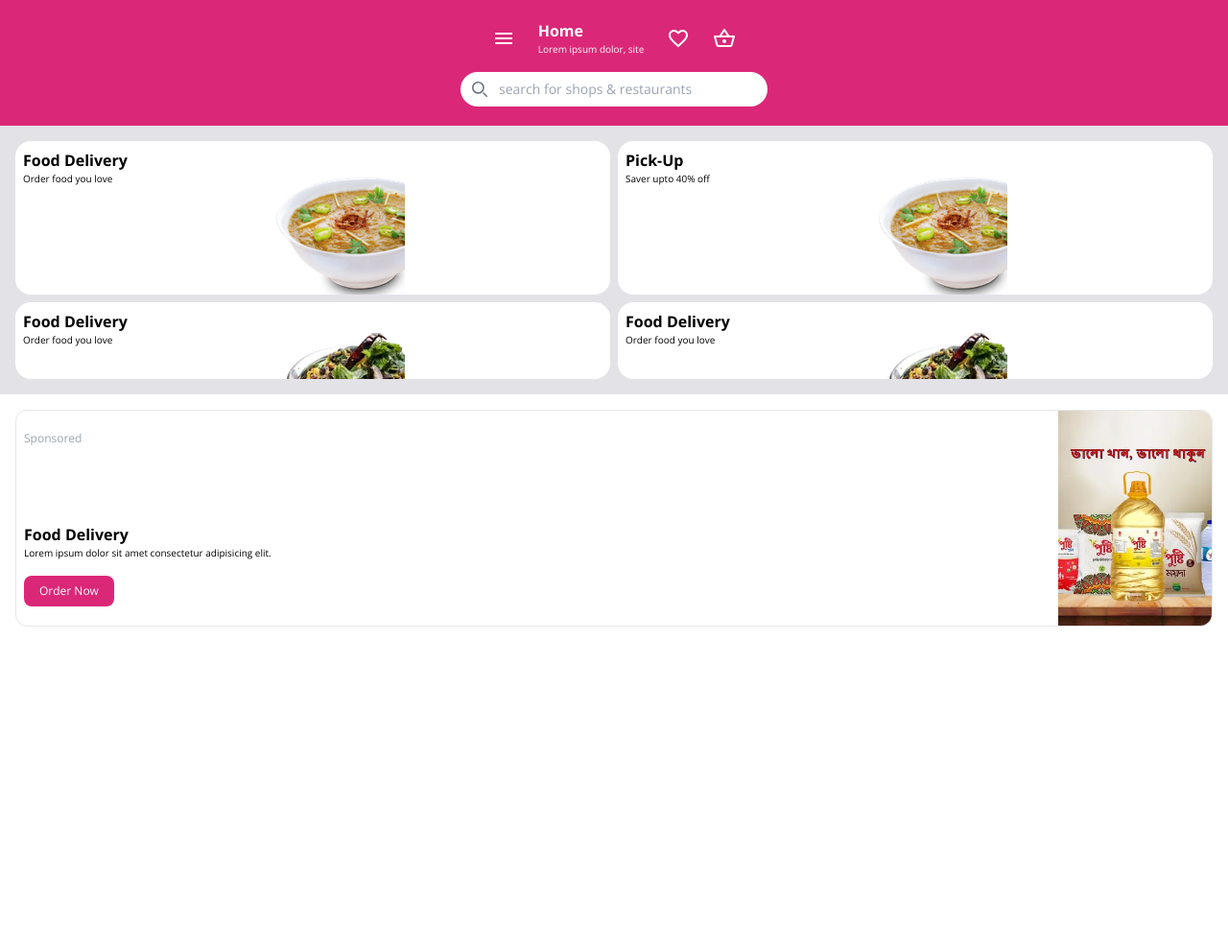
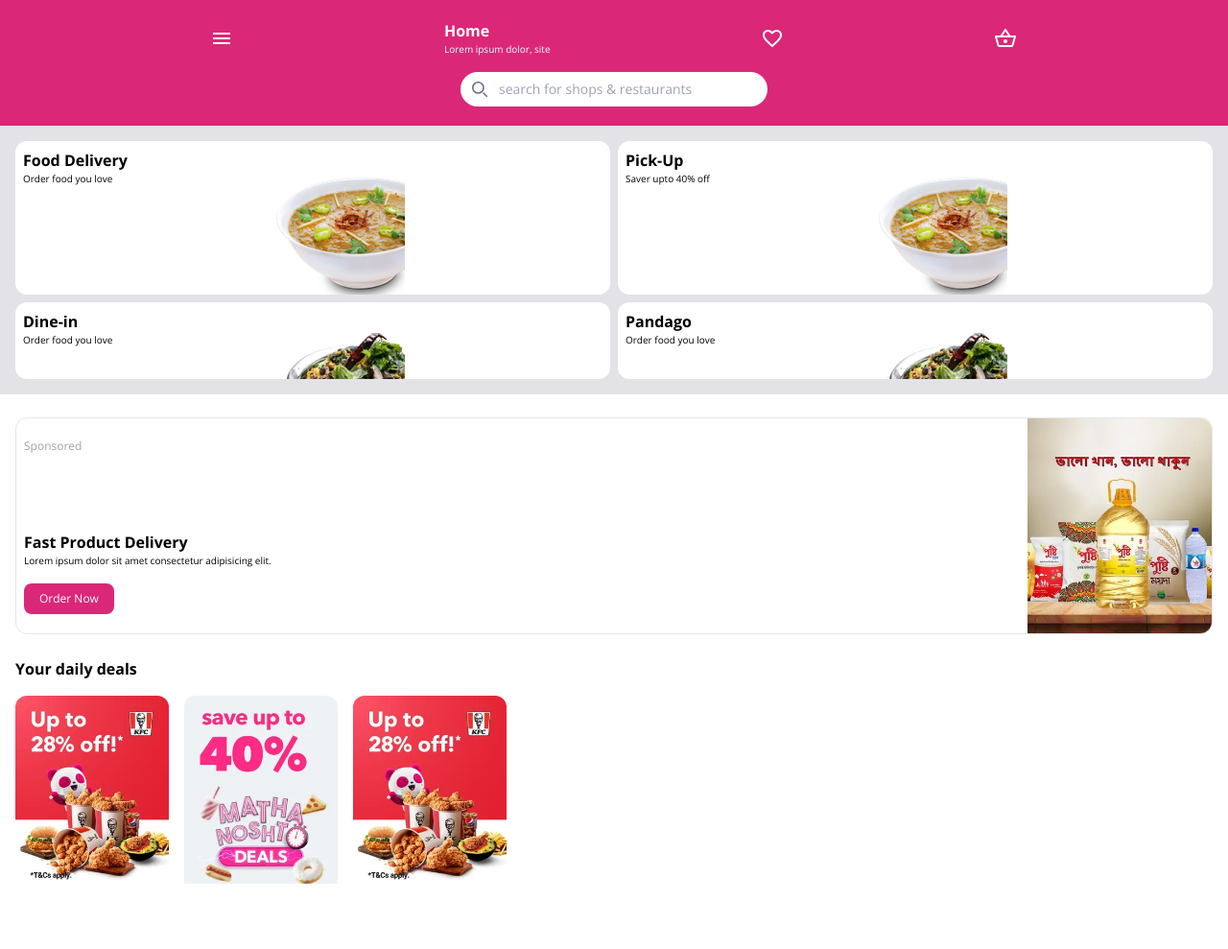
Before and after one commit to Jubayer-K/food-panda-page, a plain HTML site: page index.html in a window 1280 px wide. Shown: the whole page at 96% size. Before the commit the page ends 800 px from the top, so only its background shows below. Drawn offline with nearby package versions, Linux system fonts and the light colour scheme.

Commit message:
added daily deals  section

```diff
--- a/index.html
+++ b/index.html
@@ -18,9 +18,8 @@
 <body class="font-openSans">
     <header>
 
-        <nav class="bg-pink-600 py-5">
-            <div class="flex-col flex justify-center items-center">
-                <div class="text-white flex items-center justify-center gap-6 ">
+        <nav class="bg-pink-600 py-5 flex flex-col">
+            <div class="text-white flex items-center justify-evenly ">
                 <div>
                     <svg class="w-6" xmlns="http://www.w3.org/2000/svg" viewBox="0 0 24 24">
                         <path fill="currentColor" d="M3 6h18v2H3zm0 5h18v2H3zm0 5h18v2H3z" />
@@ -43,39 +42,38 @@
                     </svg>
                 </div>
             </div>
-                <div class="max-w-md mx-auto mt-4">
+            <!-- searchbar -->
+            <div class="max-w-md mx-auto mt-4 text-center">
                 <div class="relative">
                     <div class="absolute inset-y-0 start-0 flex items-center ps-3 pointer-events-none">
-                            <svg class="w-4 h-4 text-gray-500 dark:text-gray-400" xmlns="http://www.w3.org/2000/svg"
-                                fill="none" viewBox="0 0 20 20">
-                                <path stroke="currentColor" stroke-linecap="round" stroke-linejoin="round"
-                                    stroke-width="2" d="m19 19-4-4m0-7A7 7 0 1 1 1 8a7 7 0 0 1 14 0Z" />
+                        <svg class="w-4 h-4 text-gray-500" xmlns="http://www.w3.org/2000/svg" fill="none"
+                            viewBox="0 0 20 20">
+                            <path stroke="currentColor" stroke-linecap="round" stroke-linejoin="round" stroke-width="2"
+                                d="m19 19-4-4m0-7A7 7 0 1 1 1 8a7 7 0 0 1 14 0Z" />
                         </svg>
                     </div>
                     <input type="search" id="default-search" class="block w-80 p-2 ps-10 text-sm rounded-3xl"
                         placeholder="search for shops & restaurants" />
                 </div>
             </div>
-
-            </div>
         </nav>
 
         <div class="bg-[#E3E2E7]">
             <div class="p-4 grid grid-cols-2 gap-2">
-                <div class="header-card bg-white rounded-2xl p-2 w-full h-40 bg-top">
+                <div class="header-card bg-white rounded-xl p-2 w-full h-40 bg-top">
                     <p class="text-base font-bold text-nowrap">Food Delivery</p>
                     <p class="text-[10px]">Order food you love</p>
                 </div>
-                <div class="header-card bg-white rounded-2xl p-2 w-full h-40 bg-top">
+                <div class="header-card bg-white rounded-xl p-2 w-full h-40 bg-top">
                     <p class="text-base font-bold text-nowrap">Pick-Up</p>
                     <p class="text-[10px]">Saver upto 40% off</p>
                 </div>
-                <div class="header-card-bottom bg-white rounded-2xl p-2 w-full h-20 bg-top">
-                    <p class="text-base font-bold text-nowrap">Food Delivery</p>
+                <div class="header-card-bottom bg-white rounded-xl p-2 w-full h-20 bg-top">
+                    <p class="text-base font-bold text-nowrap">Dine-in</p>
                     <p class="text-[10px]">Order food you love</p>
                 </div>
-                <div class="header-card-bottom bg-white rounded-2xl p-2 w-full h-20 bg-top">
-                    <p class="text-base font-bold text-nowrap">Food Delivery</p>
+                <div class="header-card-bottom bg-white rounded-xl p-2 w-full h-20 bg-top">
+                    <p class="text-base font-bold text-nowrap">Pandago</p>
                     <p class="text-[10px]">Order food you love</p>
                 </div>
             </div>
@@ -85,25 +83,43 @@
     <main>
         <!-- sponsor section -->
         <section>
-            <div class="p-4">
+            <div class="px-4 py-6">
                 <div class="flex gap-4 justify-between items-center rounded-xl border">
                     <div class="p-2 flex flex-col gap-[80px]">
                         <div>
                             <p class="text-gray-400 text-xs">Sponsored</p>
                         </div>
-                        <div >
-                            <p class="text-base font-bold text-nowrap">Food Delivery</p>
+                        <div>
+                            <p class="text-base font-bold text-nowrap">Fast Product Delivery</p>
                             <p class="text-[10px]">Lorem ipsum dolor sit amet consectetur adipisicing elit.</p>
                             <button class="py-2 px-4 bg-pink-600 rounded-lg text-white text-xs mt-4">Order Now</button>
                         </div>
                     </div>
                     <div>
-                        <img class="rounded-e-xl w-40 h-56 object-cover" src="images/sponsor.png" alt="">
+                        <img class="rounded-e-xl w-48 h-56 object-cover" src="images/sponsor.png" alt="">
                     </div>
                 </div>
             </div>
         </section>
-
+        <!-- Daily Deals Section -->
+        <section class="px-4 ">
+            <h4 class="text-base font-bold">Your daily deals</h4>
+            <div class="flex flex-col bg-white py-4">
+                <div class="flex overflow-x-scroll pb-10">
+                    <div class="flex flex-nowrap gap-4">
+                        <div class="rounded-xl w-40 h-52 max-w-xs overflow-hidden bg-white">
+                            <img src="images/deals.png" alt="">
+                        </div>
+                        <div class="rounded-xl w-40 h-52 max-w-xs overflow-hidden bg-white">
+                            <img src="images/dealsb.png" alt="">
+                        </div>
+                        <div class="rounded-xl w-40 h-52 max-w-xs overflow-hidden bg-white">
+                            <img src="images/deals.png" alt="">
+                        </div>
+                    </div>
+                </div>
+            </div>
+        </section>
     </main>
 
 </body>
```
Also changed, not shown: images/deals.png (added), images/dealsb.png (added). Lines whose indentation alone changed are shown as unchanged.
